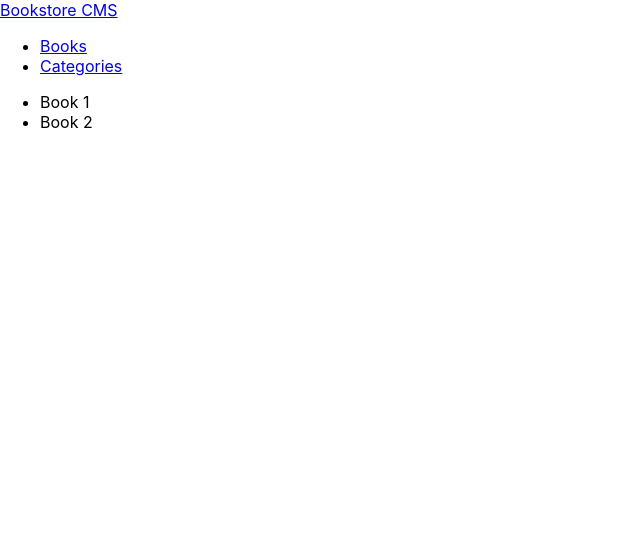
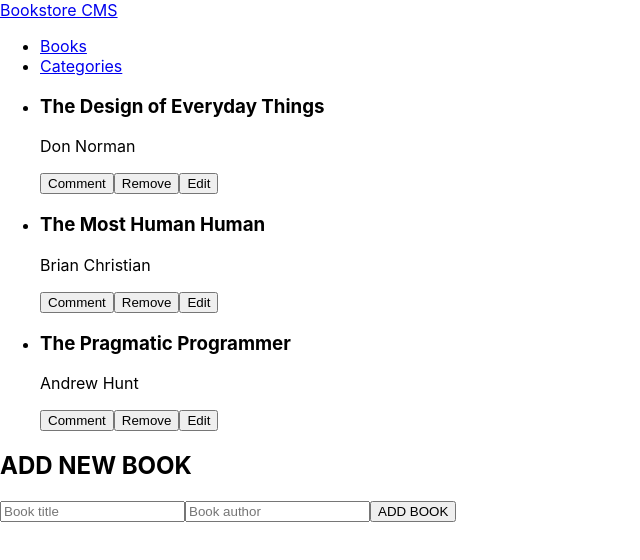
Before and after one commit to lucascomamala/react-bookstore, a React (Create React App) app: page / in a window 1280 px wide. Shown: the top 560 px of the page, without its empty margins (0-640 px from the left). Built offline with nearby package versions, Linux system fonts and the light colour scheme.

Commit message:
Finished setup

```diff
--- a/src/App.js
+++ b/src/App.js
@@ -1,8 +1,8 @@
 import React from 'react';
 import { Route, Routes } from "react-router-dom";
 import Navbar from './components/Navbar';
-import Books from './components/Books';
-import Categories from './components/Categories';
+import Books from './components/books/BooksPage';
+import Categories from './components/categories/Categories';
 import './App.css';
 
 const routes = [
@@ -26,9 +26,8 @@ function App() {
       <Navbar title="Bookstore CMS" routes={routes} />
       <div className="container">
         <Routes>
-          {routes.map(({ path, component }) => (
-            <Route path={path} key={path} element={component} />
-          ))}
+          <Route path="/" element={<Books />} />
+          <Route path="/categories" element={<Categories />} />
         </Routes>
       </div>
     </>
--- a/src/components/Books.js
+++ /dev/null
@@ -1,14 +0,0 @@
-import React from "react";
-
-const Books = () => {
-  return (
-    <div className="container">
-      <ul>
-        <li>Book 1</li>
-        <li>Book 2</li>
-      </ul>
-    </div>
-  );
-};
-
-export default Books;
--- /dev/null
+++ b/src/components/books/AddBook.js
@@ -0,0 +1,14 @@
+const AddBook = () => {
+  return (
+    <section>
+      <h2>ADD NEW BOOK</h2>
+      <form>
+        <input placeholder="Book title" />
+        <input placeholder="Book author" />
+        <button type="submit">ADD BOOK</button>
+      </form>
+    </section>
+  );
+};
+
+export default AddBook;
--- /dev/null
+++ b/src/components/books/Book.js
@@ -0,0 +1,23 @@
+const Book = ({book}) => {
+  return (
+    <>
+      <div>
+        <h3>{book.title}</h3>
+        <p>{book.author}</p>
+      </div>
+      <div>
+        <button type="button">
+          Comment
+        </button>
+        <button type="button">
+          Remove
+        </button>
+        <button type="button">
+          Edit
+        </button>
+      </div>
+    </>
+  )
+}
+
+export default Book;
--- /dev/null
+++ b/src/components/books/Books.js
@@ -0,0 +1,12 @@
+import React from "react";
+import Book from './Book.js';
+
+
+
+const Books = ({ books }) => {
+  return (
+    <ul className="books">{books.map((book) => <li key={book.title}><Book book={book} /></li>)}</ul>
+  );
+};
+
+export default Books;
--- /dev/null
+++ b/src/components/books/BooksPage.js
@@ -0,0 +1,28 @@
+import Books from './Books';
+import AddBook from './AddBook';
+
+const placeHolder = [
+  {
+    title: "The Design of Everyday Things",
+    author: "Don Norman",
+  },
+  {
+    title: "The Most Human Human",
+    author: "Brian Christian",
+  },
+  {
+    title: "The Pragmatic Programmer",
+    author: "Andrew Hunt",
+  },
+];
+
+const BooksPage = () => {
+  return (
+    <>
+      <Books books={placeHolder} />
+      <AddBook />
+    </>
+  );
+};
+
+export default BooksPage;
```
Also changed, not shown: src/components/categories/Categories.js (renamed from src/components/Categories.js).
